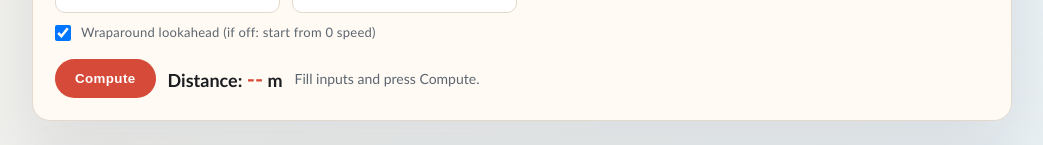
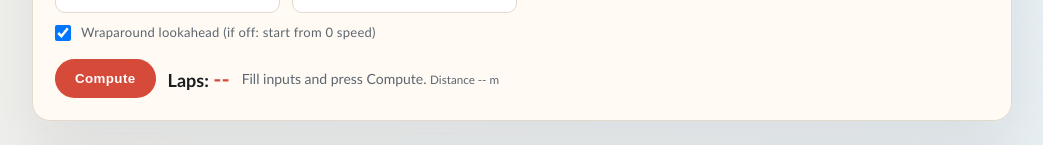
Before and after one commit to Solar-Gators/flare-simulation, a React (Vite) app in the folder frontend/: page / in a window 1280 px wide. Shown: the part 427-572 px from the top of the page, without its empty margins (118-1161 px from the left). Built offline with nearby package versions, Linux system fonts and the light colour scheme.

Commit message:
Replace distance display with laps, relegated distance to subtext

```diff
--- a/frontend/src/App.tsx
+++ b/frontend/src/App.tsx
@@ -57,6 +57,12 @@ function speedToColor(speed: number, minSpeed: number, maxSpeed: number): string
   return `hsl(${hue}, 80%, 48%)`
 }
 
+function lapDistanceFromTelemetry(points: TelemetryPoint[]): number | null {
+  if (!points || points.length < 2) return null
+  const last = points[points.length - 1]
+  return Number.isFinite(last.distance) && last.distance > 0 ? last.distance : null
+}
+
 async function postDistance(payload: Record<string, number>, wraparound: boolean) {
   const response = await fetch('http://localhost:8080/distance', {
     method: 'POST',
@@ -98,6 +104,9 @@ function App() {
   const [status, setStatus] = useState('Fill inputs and press Compute.')
   const [trackStatus, setTrackStatus] = useState('Track not loaded yet.')
   const [telemetry, setTelemetry] = useState<TelemetryPoint[]>([])
+
+  const [lapDistance, setLapDistance] = useState<number | null>(null)
+  const [laps, setLaps] = useState<number | null>(null)
 
   const [tooltip, setTooltip] = useState<TooltipState>({
     visible: false,
@@ -188,6 +197,12 @@ function App() {
       const points = await postTelemetry(payload, wraparoundLookahead, distResp.optimalV)
       setTelemetry(points)
 
+      const lapM = lapDistanceFromTelemetry(points)
+      setLapDistance(lapM)
+
+      const totalDist = distResp.distanceM
+      setLaps(lapM ? totalDist / lapM : null)
+
       setStatus('Success.')
       setTrackStatus(`Telemetry points: ${points.length}`)
     } catch (err) {
@@ -257,22 +272,13 @@ function App() {
           <div className="actions">
             <button type="submit">Compute</button>
             <div className="result">
-              Distance: <strong>{result}</strong> m
+              Laps: <strong>{laps === null ? '--' : laps.toFixed(2)}</strong>
             </div>
             <div className="status">
-              {status}
-              {optimalV !== null && (
-                <>
-                  {' '}
-                  · Optimal v: <strong>{optimalV.toFixed(2)}</strong> m/s
-                </>
-              )}
-              {remainingWh !== null && (
-                <>
-                  {' '}
-                  · Remaining: <strong>{remainingWh.toFixed(1)}</strong> Wh
-                </>
-              )}
+              {status} {lapDistance !== null && <small>Lap {lapDistance.toFixed(1)} m</small>}{' '}
+              {optimalV !== null && <small>Optimal v {optimalV.toFixed(2)} m/s</small>}{' '}
+              {remainingWh !== null && <small>Remaining {remainingWh.toFixed(1)} Wh</small>}{' '}
+              <small>Distance {result} m</small>
             </div>
           </div>
         </form>
```
